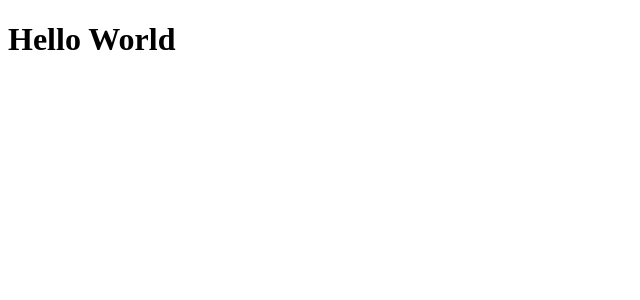
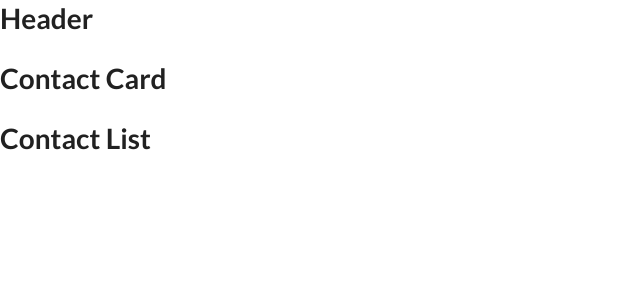
Before and after one commit to razarauf/ContactsApp, a React (Create React App) app: page / in a window 1280 px wide. Shown: the top 300 px of the page, without its empty margins (0-640 px from the left). Built offline with nearby package versions, Linux system fonts and the light colour scheme.

Commit message:
adds skeleton code in js files

```diff
--- a/public/index.html
+++ b/public/index.html
@@ -24,6 +24,7 @@
       work correctly both with client-side routing and a non-root public URL.
       Learn how to configure a non-root public URL by running `npm run build`.
     -->
+    <link rel="stylesheet" href="https://cdnjs.cloudflare.com/ajax/libs/semantic-ui/2.5.0/semantic.min.css" integrity="sha512-KXol4x3sVoO+8ZsWPFI/r5KBVB/ssCGB5tsv2nVOKwLg33wTFP3fmnXa47FdSVIshVTgsYk/1734xSk9aFIa4A==" crossorigin="anonymous" referrerpolicy="no-referrer" />
     <title>React App</title>
   </head>
   <body>
--- a/src/components/App.js
+++ b/src/components/App.js
@@ -1,8 +1,18 @@
 import './App.css';
+
+import React from "react";
+
+import Header from "./Header";
+import ContactCard from "./ContactCard";
+import ContactList from "./ContactList";
 
 function App() {
   return (
-    <h1>Hello World</h1>
+    <>
+      <Header/>
+      <ContactCard/>
+      <ContactList/>
+    </>
   );
 }
 
--- a/src/components/ContactCard.js
+++ b/src/components/ContactCard.js
@@ -0,0 +1,11 @@
+import React from "react";
+
+class ContactCard extends React.Component {
+    render () {
+        return (
+            <h1>Contact Card</h1>
+        )
+    }
+}
+
+export default ContactCard;
--- a/src/components/ContactList.js
+++ b/src/components/ContactList.js
@@ -0,0 +1,9 @@
+import React from "react";
+
+const ContactList =  () => {
+    return (
+        <h1>Contact List</h1>
+    )
+}
+
+export default ContactList;
--- a/src/components/Header.js
+++ b/src/components/Header.js
@@ -0,0 +1,9 @@
+import React from "react";
+
+function Header () {
+    return (
+        <h1>Header</h1>
+    )
+}
+
+export default Header;
```
